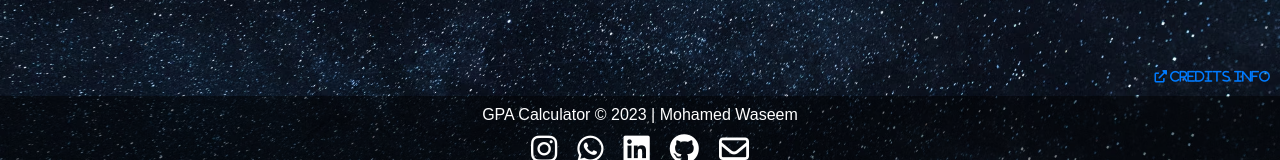
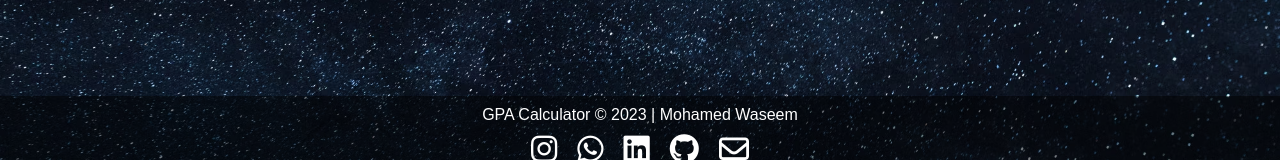
Before and after one commit to waseem0605/GPAcalci, a plain HTML site: page index.html in a window 1280 px wide. Shown: the part 616-776 px from the top of the page. Drawn offline with Linux system fonts and the light colour scheme.

Commit message:
index.html

```diff
--- a/index.html
+++ b/index.html
@@ -56,9 +56,9 @@
     </div>
   </div>
 
-  <a href="https://drive.google.com/drive/folders/1ObOY3Zr_BUyRqw_SWek0wSH0msnEHZae?usp=share_link" target="_blank" class="redirect-link">
+<!--   <a href="https://drive.google.com/drive/folders/1ObOY3Zr_BUyRqw_SWek0wSH0msnEHZae?usp=share_link" target="_blank" class="redirect-link">
     <i class="fas fa-external-link-alt"> CREDITS INFO</i>
-  </a>
+  </a> -->
 
   <footer>
     <p>GPA Calculator &copy; <span id="currentYear"></span> | Mohamed Waseem</p>
```
